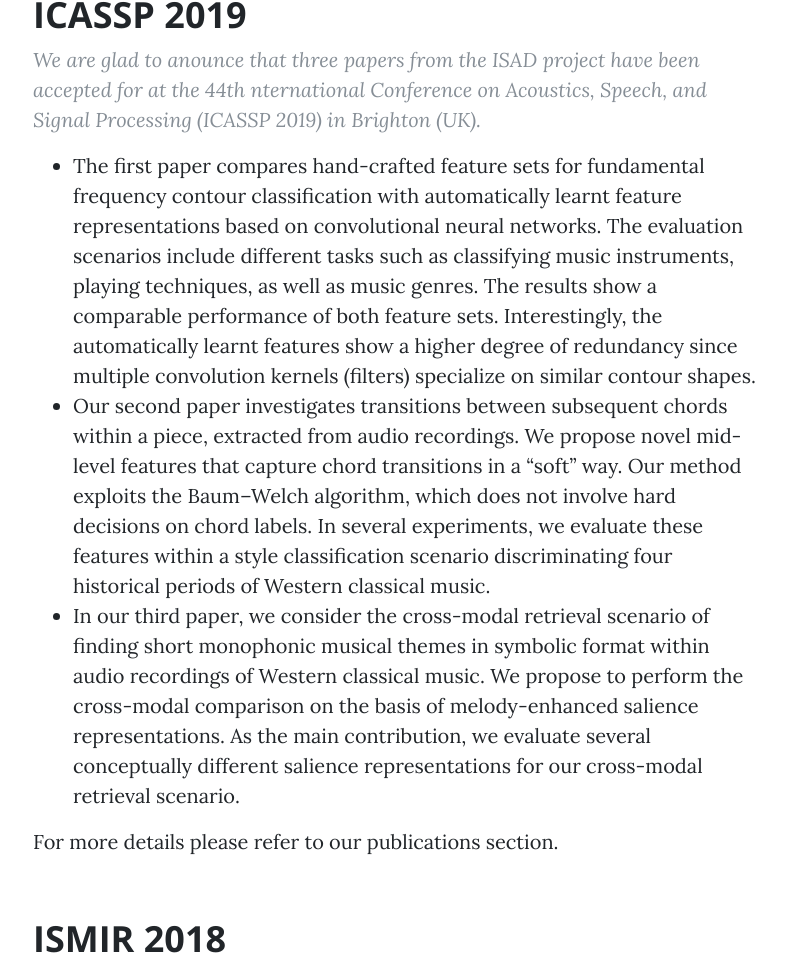
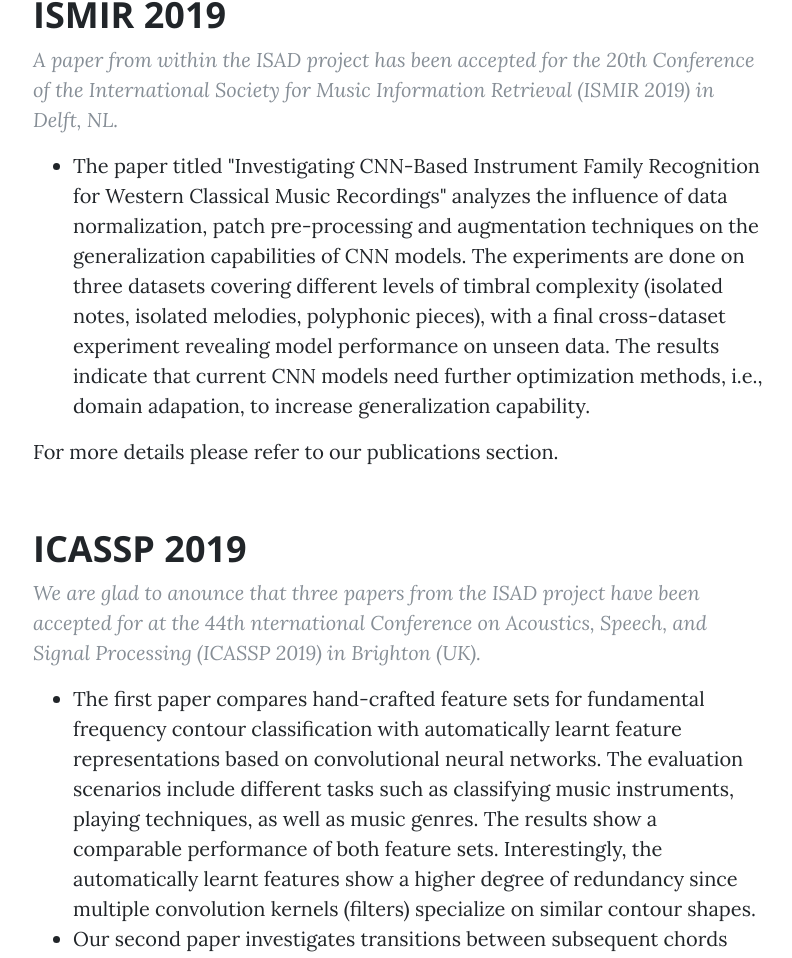
Before and after one commit to dfg-isad/dfg-isad.github.io, a website: page post.html in a window 1280 px wide. Shown: the part 405-1363 px from the top of the page, without its empty margins (242-1034 px from the left). Drawn offline with nearby package versions, Linux system fonts and the light colour scheme.

Commit message:
added ISMIR 2019 paper info to posts/announcements

```diff
--- a/post.html
+++ b/post.html
@@ -92,6 +92,23 @@
       <div class="row">
         <div class="col-lg-8 col-md-10 mx-auto">
 
+          <h2 class="section-heading" id="ISMIR-2019">ISMIR 2019</h2>
+
+          <blockquote class="blockquote">A paper from within the ISAD project has been accepted for the 20th Conference of the International Society for Music Information Retrieval (ISMIR 2019) in Delft, NL.</blockquote>
+          <ul>
+            <li>The paper titled "Investigating CNN-Based Instrument Family Recognition for Western Classical Music Recordings" analyzes the influence of data normalization, patch pre-processing and augmentation techniques on the generalization capabilities of CNN models. The experiments are done on three datasets covering different levels of timbral complexity (isolated notes, isolated melodies, polyphonic pieces), with a final cross-dataset experiment revealing model performance on unseen data. The results indicate that current CNN models need further optimization methods, i.e., domain adapation, to increase generalization capability.</li>
+          </ul>
+          For more details please refer to our <a href="publications.html"> publications</a> section.
+        </div>
+      </div>
+    </div>
+  </article>
+
+  <article>
+    <div class="container">
+      <div class="row">
+        <div class="col-lg-8 col-md-10 mx-auto">
+
           <h2 class="section-heading" id="ICASSP-2018">ICASSP 2019</h2>
 
           <blockquote class="blockquote"> We are glad to anounce that three papers from the ISAD project have been accepted for at the 44th nternational Conference on Acoustics, Speech, and Signal Processing (ICASSP 2019) in Brighton (UK).</blockquote>
```
